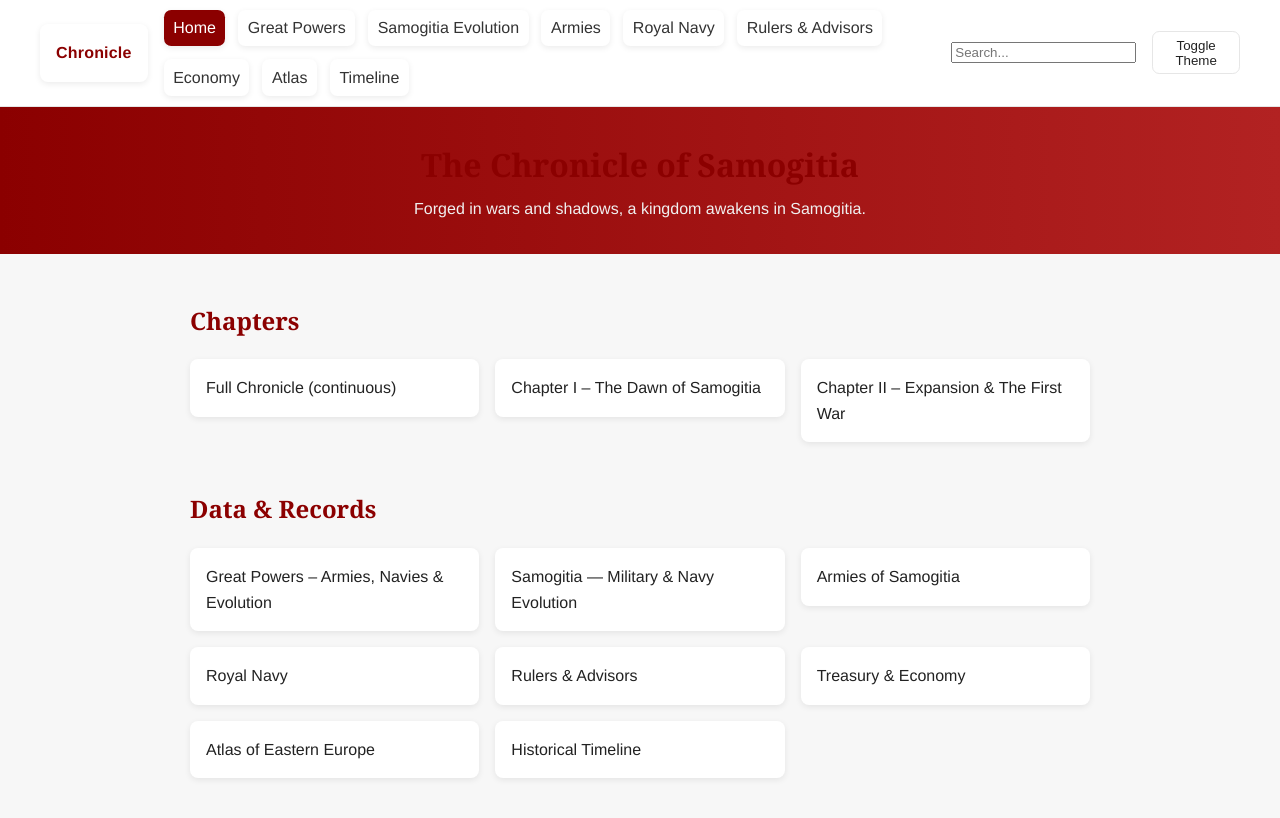
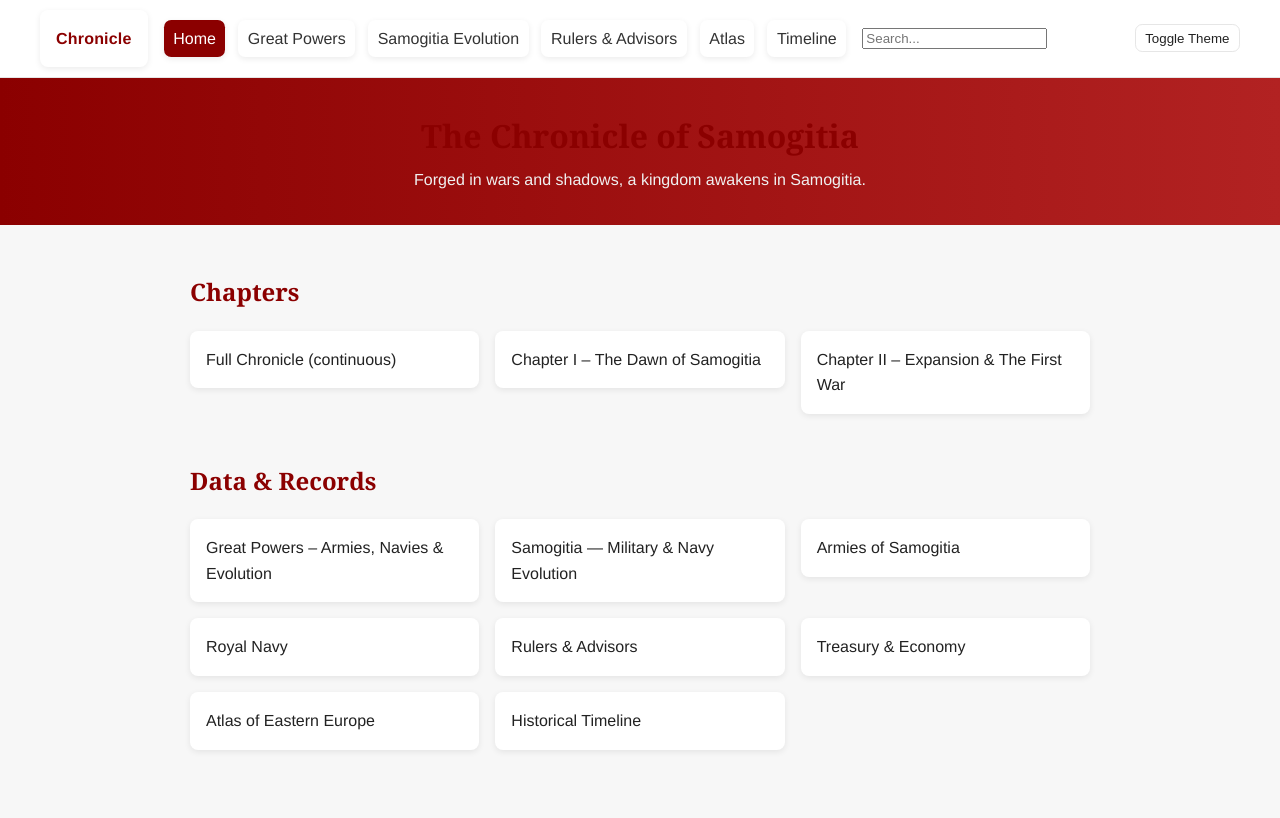
Before and after one commit to RolandasD/SamogitianChronicle, a Jekyll site: the page built from index.html, in a window 1280 px wide. Shown: the top 818 px of the page. Built offline with Jekyll 4.4.1, drawn with Linux system fonts in a browser that asks for light colours; comment, search, counter and statistics services are not loaded.

Commit message:
Update nav.html

```diff
--- a/_includes/nav.html
+++ b/_includes/nav.html
@@ -5,10 +5,7 @@
       <li><a href="{{ '/index.html'     | relative_url }}">Home</a></li>
       <li><a href="{{ '/powers.html'    | relative_url }}">Great Powers</a></li>
       <li><a href="{{ '/samogitia.html' | relative_url }}">Samogitia Evolution</a></li>
-      <li><a href="{{ '/armies.html'    | relative_url }}">Armies</a></li>
-      <li><a href="{{ '/navies.html'    | relative_url }}">Royal Navy</a></li>
       <li><a href="{{ '/rulers.html'    | relative_url }}">Rulers & Advisors</a></li>
-      <li><a href="{{ '/economy.html'   | relative_url }}">Economy</a></li>
       <li><a href="{{ '/maps.html'      | relative_url }}">Atlas</a></li>
       <li><a href="{{ '/timeline.html'  | relative_url }}">Timeline</a></li>
     </ul>
```
